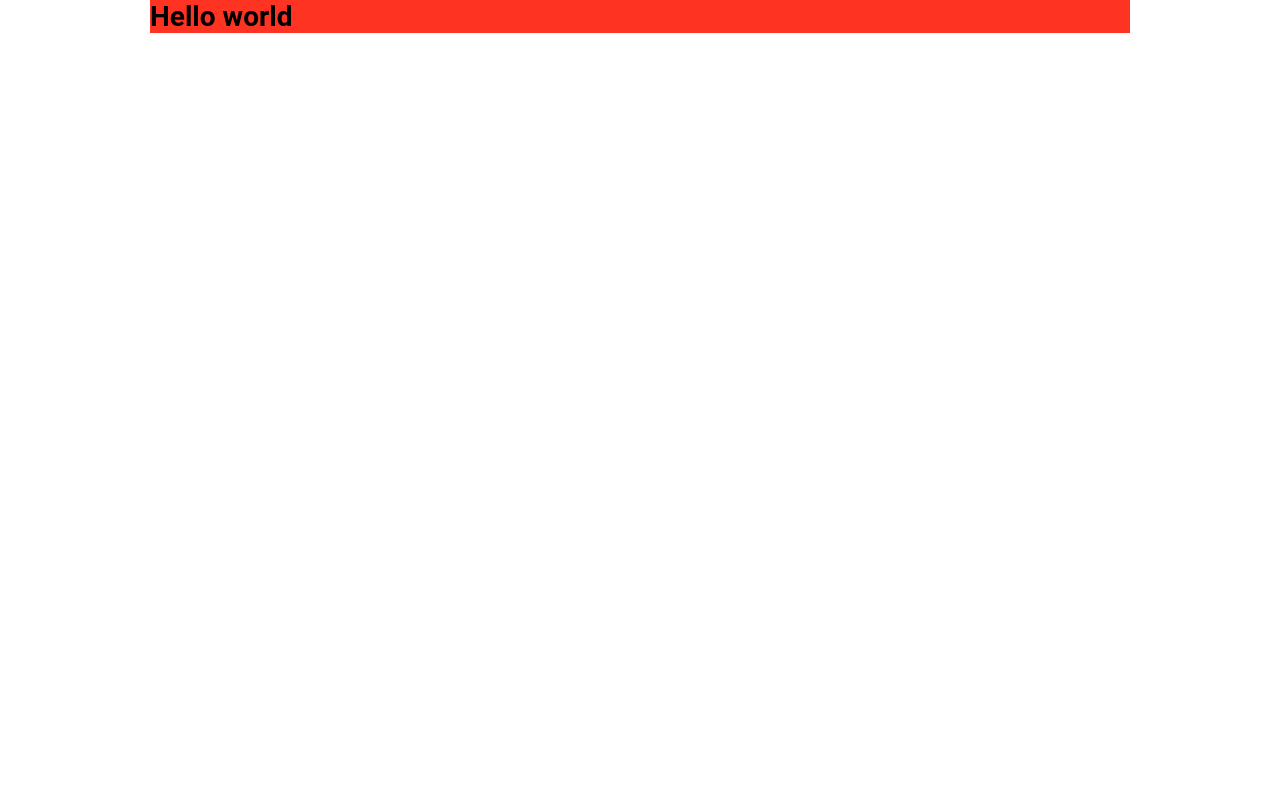
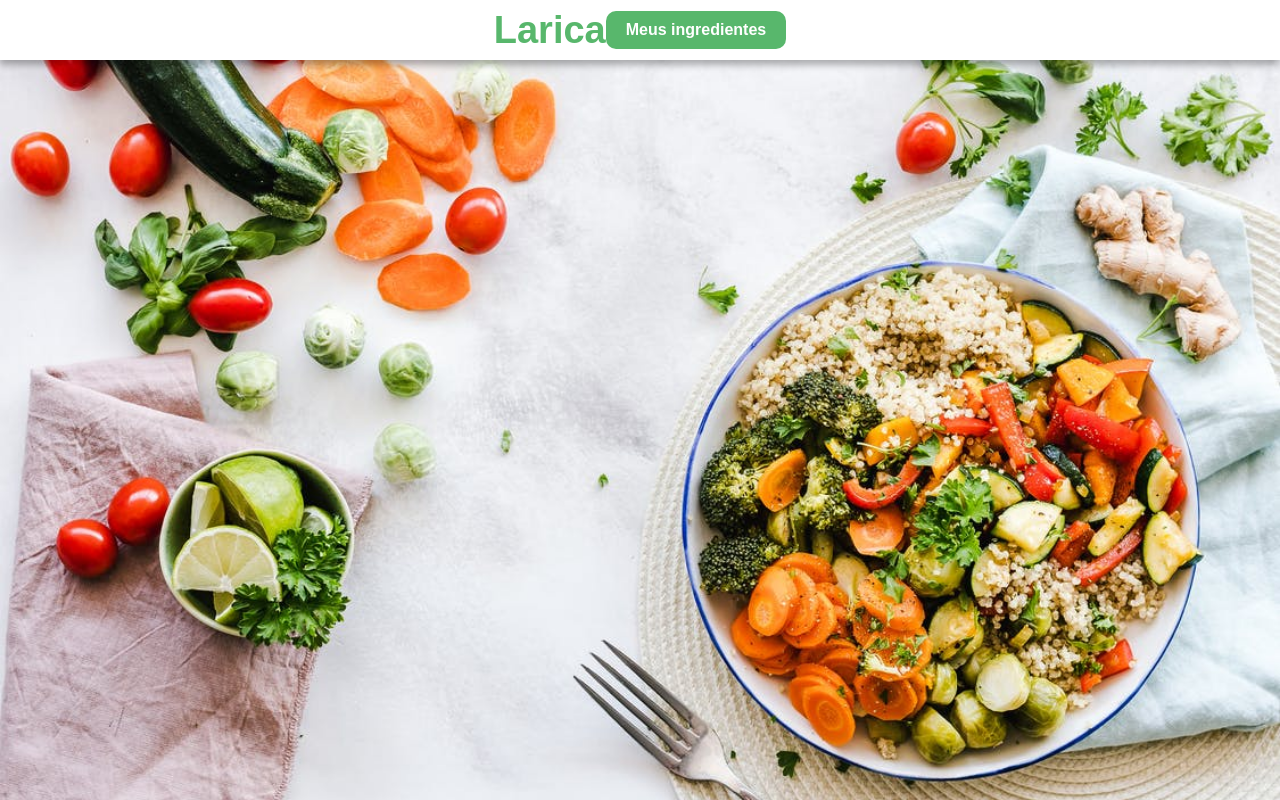
Before and after one commit to edusrmt/larica, a React (Create React App) app in the folder Larica-React/: page / in a window 1280 px wide. Built offline with nearby package versions, Linux system fonts and the light colour scheme.

Commit message:
:building_construction: adiciona o header e estilos globais

```diff
--- a/Larica-React/package.json
+++ b/Larica-React/package.json
@@ -36,6 +36,8 @@
     ]
   },
   "devDependencies": {
+    "@typescript-eslint/eslint-plugin": "^4.3.0",
+    "@typescript-eslint/parser": "^4.3.0",
     "babel-eslint": "^10.1.0",
     "eslint": "^6.6.0",
     "eslint-config-airbnb": "^18.2.0",
--- a/Larica-React/src/App.js
+++ b/Larica-React/src/App.js
@@ -1,11 +1,13 @@
 import React from 'react';
 import { BrowserRouter } from 'react-router-dom';
 import Routes from './routes';
+import Header from '../../Larica-React/src/components/header'
 import GlobalStyle from './global/styles';
 
 function App() {
   return (
    <BrowserRouter>
+    <Header/>
     <Routes/>
     <GlobalStyle/>
    </BrowserRouter>
--- a/Larica-React/src/Pages/Home/index.js
+++ b/Larica-React/src/Pages/Home/index.js
@@ -3,7 +3,7 @@ import React from 'react';
 import { Container } from './styles';
 
 function Home() {
-  return <Container><h1>Hello world</h1></Container>;
+  return <Container></Container>;
 }
 
 export default Home;
--- /dev/null
+++ b/Larica-React/src/components/bodyresult/styles.js
@@ -0,0 +1,5 @@
+import styled from 'styled-components';
+
+export const Container = styled.div`
+
+`;
--- /dev/null
+++ b/Larica-React/src/components/header/index.js
@@ -0,0 +1,17 @@
+import React from 'react';
+
+import { Container, TextLogo,CustomButton} from './styles';
+
+function header() {
+  return (
+    <Container>
+      <TextLogo>Larica</TextLogo>
+      <CustomButton>
+        <button>
+          <span>Meus ingredientes</span>
+        </button>
+      </CustomButton>
+    </Container>
+  );
+}
+export default header;
--- /dev/null
+++ b/Larica-React/src/components/header/styles.js
@@ -0,0 +1,46 @@
+import styled from 'styled-components';
+import { Link } from 'react-router-dom';
+
+
+export const Container = styled.header`
+  display: flex;
+  align-items: center;
+  justify-content: center;
+  background-color:#fff;
+  position:absolute;
+  height:60px;
+  top:0;
+  left:0;
+
+  width:100%;
+  -webkit-box-shadow: 0px 5px 7px 0px rgba(0,0,0,0.3);
+  -moz-box-shadow: 0px 5px 7px 0px rgba(0,0,0,0.3);
+  box-shadow: 0px 5px 7px 0px rgba(0,0,0,0.3);
+`;
+
+export const TextLogo = styled.h1`
+  color:#58B76C;
+  font-size:38px;
+  font-weight:bold;
+  display: block;
+
+`
+export const CustomButton = styled(Link)`
+  text-decoration: none;
+  align:right;
+  button{
+    background:#58B76C;
+    border-radius:10px;
+    border:0;
+    padding:10px 20px;
+  }
+  span{
+    color:#fff;
+    font-weight:bold;
+    font-size:16px;
+  }
+  &:hover{
+    opacity:0.85;
+   }
+
+`
--- a/Larica-React/src/global/styles/index.js
+++ b/Larica-React/src/global/styles/index.js
@@ -1,8 +1,8 @@
 import { createGlobalStyle } from 'styled-components';
-
+import BackgroundImage  from '../../assets/background/background.jpeg';
 
 export default createGlobalStyle`
-  @import url('https://fonts.googleapis.com/css2?family=Roboto:wght@300&display=swap');
+  @import url('https://fonts.googleapis.com/css2?family=Montserrat:wght@100;500&display=swap');
   *{
     margin:0;
     padding:0;
@@ -10,13 +10,14 @@ export default createGlobalStyle`
     box-sizing: border-box;
   }
   body{
+    background: url(${BackgroundImage}) no-repeat center top;
     -webkit-font-smoothing: antialiased !important;
+    background-size: cover;
   }
   body,input,button{
-    font:14px Roboto, sans-serif;
+    font:14px Montserrat, sans-serif;
   }
   #root{
-    max-width:1020px;
     margin:0 auto;
     padding:0 20px 50px;
   }
```
Also changed, not shown: Larica-React/src/components/bodyresult/index.js (added, +9 -0 lines), Larica-React/.eslintrc.js, Larica-React/src/assets/background/background.jpeg (added), 1 other file (tests, documents, lock files or other folders).
